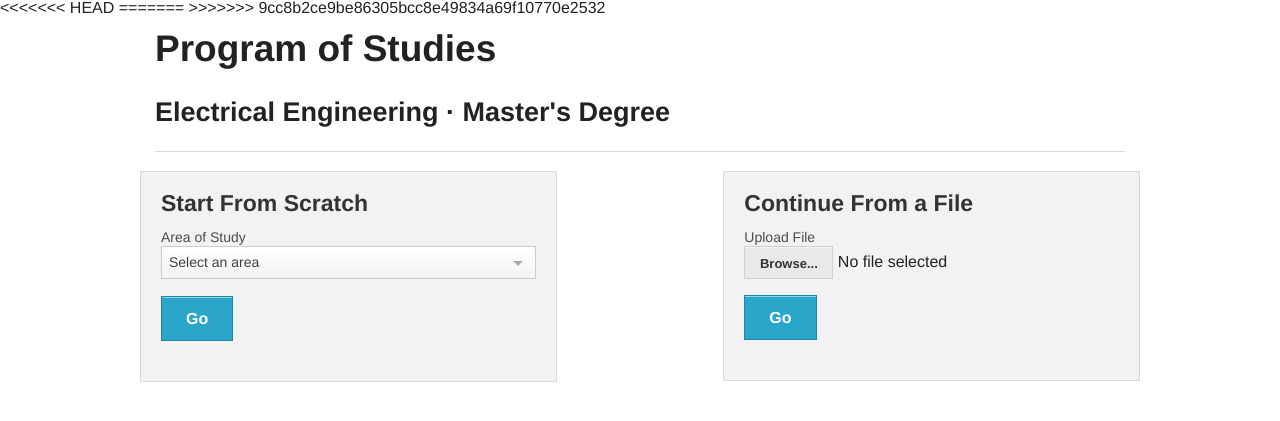
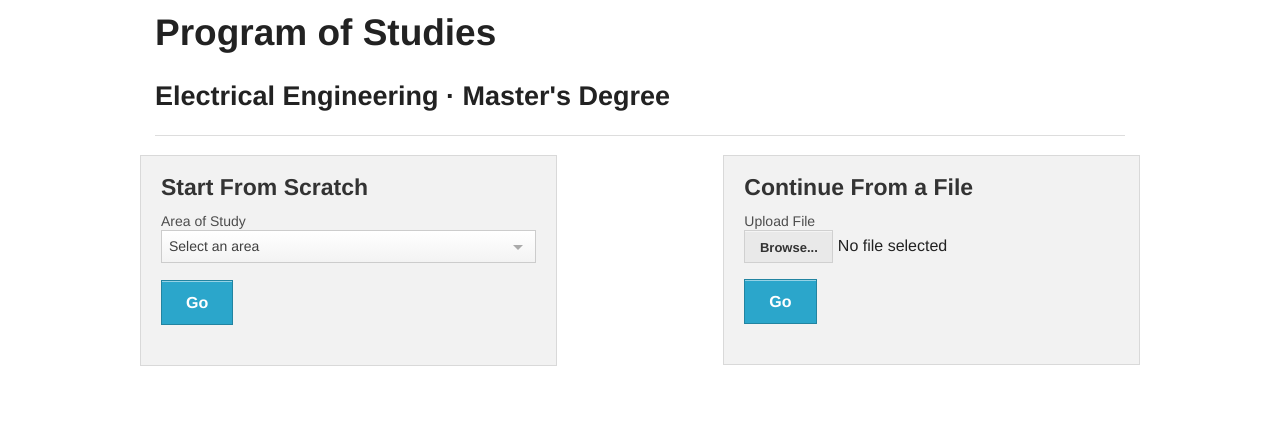
Before and after one commit to xlegs/graduate_forms, a PHP site: page / in a window 1280 px wide. Shown: the top 421 px of the page. Run offline with PHP 8.4, Linux system fonts and the light colour scheme.

Commit message:
Update index.php

```diff
--- a/index.php
+++ b/index.php
@@ -2,11 +2,9 @@
 <!--[if IE 8]> 				 <html class="no-js lt-ie9" lang="en" > <![endif]-->
 <!--[if gt IE 8]><!--> <html class="no-js" lang="en" > <!--<![endif]-->
 
-<<<<<<< HEAD
+
 <?php include 'inc/global.php';?>
-=======
-<?php include 'inc/global.php'; ?>
->>>>>>> 9cc8b2ce9be86305bcc8e49834a69f10770e2532
+
 
 <head>
 	<meta charset="utf-8">
```
